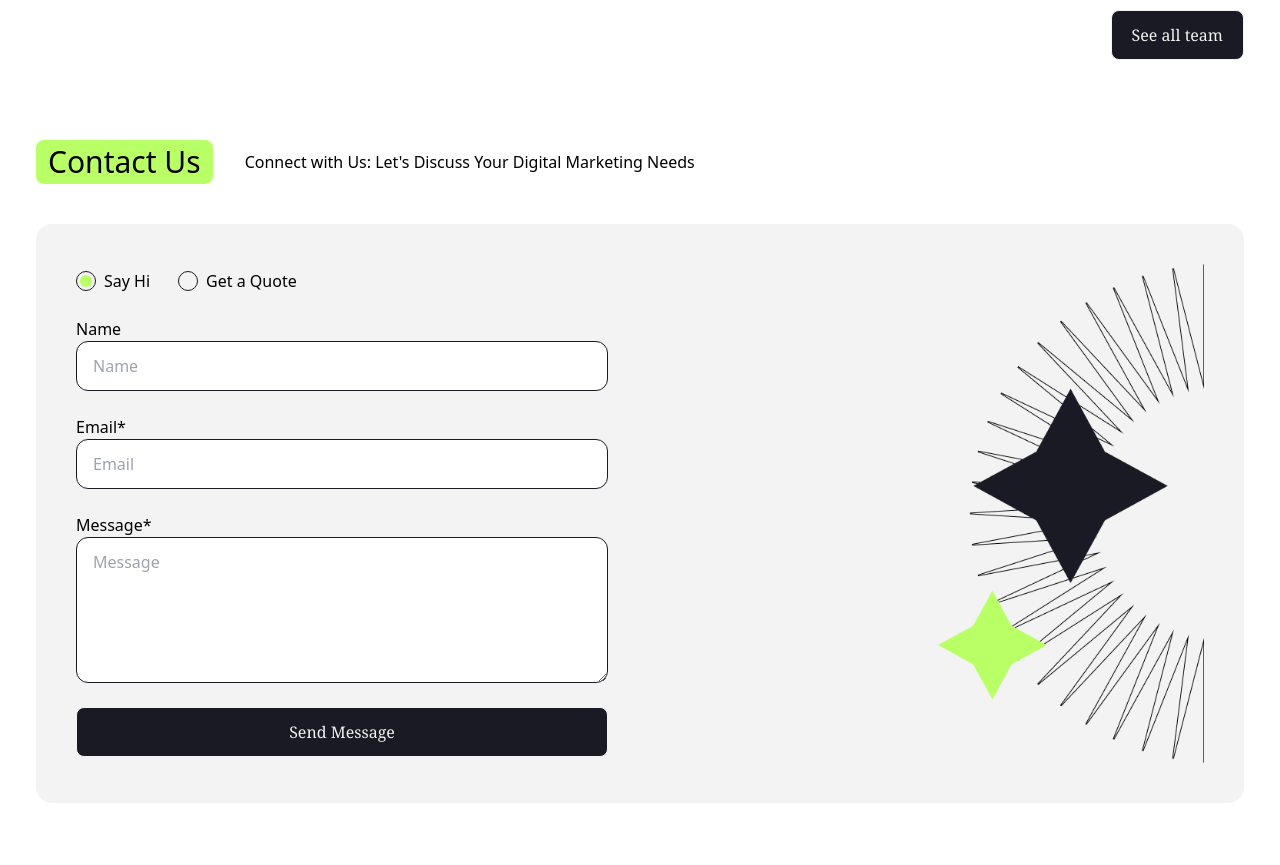
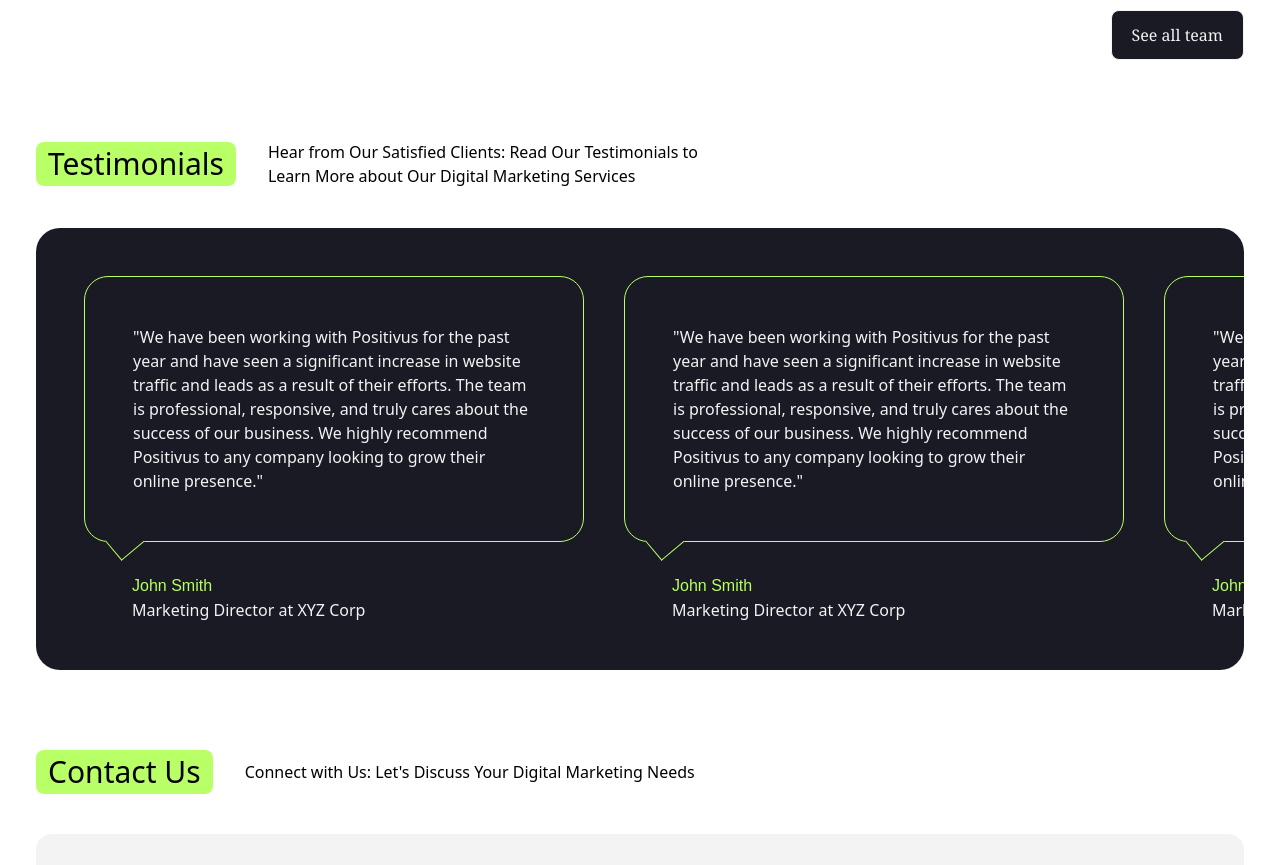
Before and after one commit to rahulroynipon/React_Project1, a React (Vite) app: page / in a window 1280 px wide. Shown: the part 4680-5545 px from the top of the page. Built offline with nearby package versions, Linux system fonts and the light colour scheme.

Commit message:
add tesimonials

```diff
--- a/src/components/Components.jsx
+++ b/src/components/Components.jsx
@@ -6,6 +6,7 @@ import CaseStudies from "./CaseStudies";
 import WrokingProcess from "./WorkingProcess";
 import TeamSection from "./TeamSection";
 import ContactUS from "./ContactUs";
+import Testimonials from "./Testimonials";
 
 export {
   HeroSection,
@@ -16,4 +17,5 @@ export {
   WrokingProcess,
   TeamSection,
   ContactUS,
+  Testimonials,
 };
--- /dev/null
+++ b/src/components/Testimonials.jsx
@@ -0,0 +1,21 @@
+import HeaderTitle from "../reuseables/HeaderTitle";
+import TestimonialMessage from "../reuseables/TestimonialMessage";
+
+export default function Testimonials() {
+  return (
+    <main className="width padding-x padding-y mt-16 flex flex-col gap-10">
+      <HeaderTitle
+        title={"Testimonials"}
+        content={
+          "Hear from Our Satisfied Clients: Read Our Testimonials to Learn More about Our Digital Marketing Services"
+        }
+      />
+
+      <section className="bg-pBlack p-9 md:p-12 rounded-3xl text-pWhite flex gap-10 overflow-x-auto scrollBAR">
+        <TestimonialMessage />
+        <TestimonialMessage />
+        <TestimonialMessage />
+      </section>
+    </main>
+  );
+}
--- a/src/index.css
+++ b/src/index.css
@@ -47,3 +47,18 @@
 .custom-radio:hover {
   @apply border-pBlack;
 }
+
+.testimonial::after {
+  display: block;
+  position: absolute;
+  content: "";
+  height: 25px;
+  width: 30px;
+  background-color: #191a23;
+  border-bottom: 1px solid #b9ff66;
+  border-left: 1px solid #b9ff66;
+  rotate: 320deg;
+  left: 25px;
+  bottom: -13px;
+  z-index: -10;
+}
--- a/src/pages/Home.jsx
+++ b/src/pages/Home.jsx
@@ -7,6 +7,7 @@ import {
   HeroSection,
   Services,
   TeamSection,
+  Testimonials,
   WrokingProcess,
 } from "../components/Components";
 
@@ -21,6 +22,7 @@ export default function Home() {
       <CaseStudies />
       <WrokingProcess />
       <TeamSection />
+      <Testimonials />
       <ContactUS />
       <Footer />
     </>
--- /dev/null
+++ b/src/reuseables/TestimonialMessage.jsx
@@ -0,0 +1,22 @@
+export default function TestimonialMessage() {
+  return (
+    <section className="w-[280px] md:w-[500px] shrink-0">
+      <main className="border relative z-10 rounded-3xl border-primary">
+        <p className="p-4 md:p-12">
+          "We have been working with Positivus for the past year and have seen a
+          significant increase in website traffic and leads as a result of their
+          efforts. The team is professional, responsive, and truly cares about
+          the success of our business. We highly recommend Positivus to any
+          company looking to grow their online presence."
+        </p>
+
+        <div className="testimonial"></div>
+      </main>
+
+      <p className="flex flex-col  mt-8 ml-12">
+        <span className="font-space-grotesk text-primary ">John Smith</span>
+        <span>Marketing Director at XYZ Corp</span>
+      </p>
+    </section>
+  );
+}
```
